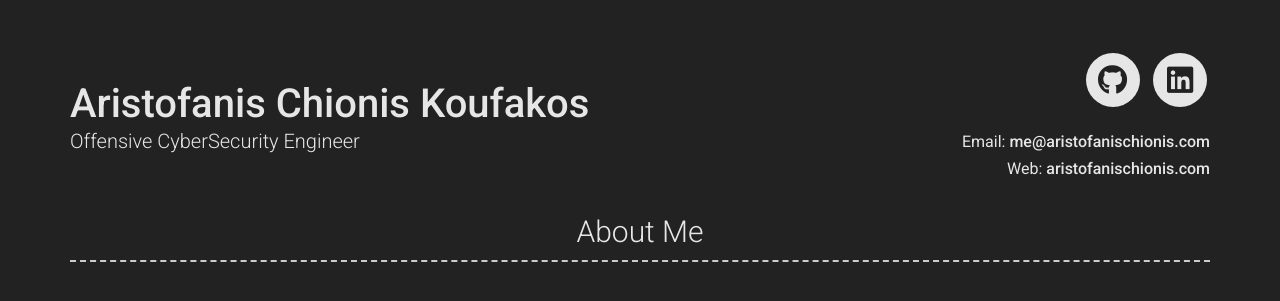
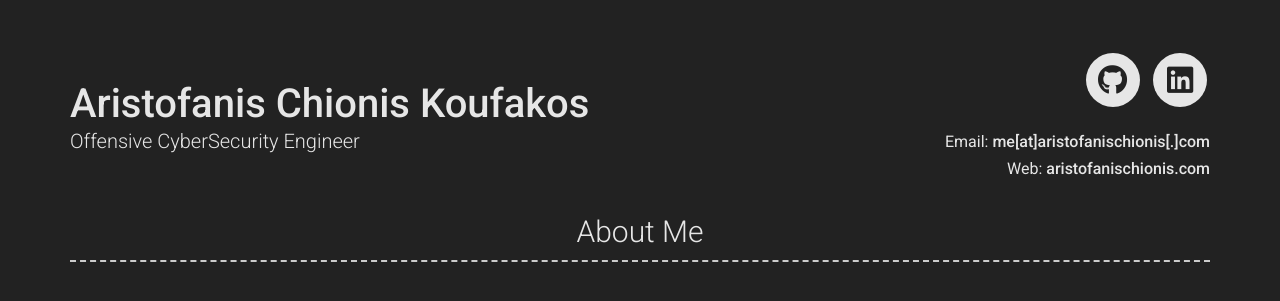
Before and after one commit to aristofanischionis/aristofanischionis.github.io.backup, a Jekyll site: the page built from index.md, in a window 1280 px wide and 900 px high. Shown: the top 301 px of the window. Built offline with Jekyll 4.4.1, drawn with Linux system fonts in a browser that asks for light colours; nearby versions of some CDN libraries; some of the changed text lies outside the part shown.

```diff
--- a/_config.yml
+++ b/_config.yml
@@ -9,7 +9,7 @@ version: 2
 # Personal info
 name: Aristofanis Chionis Koufakos
 title: Offensive CyberSecurity Engineer
-email: me@aristofanischionis.com
+email: me[at]aristofanischionis[.]com
 website: aristofanischionis.com
 
 # Dark Mode (true/false/never)
```
